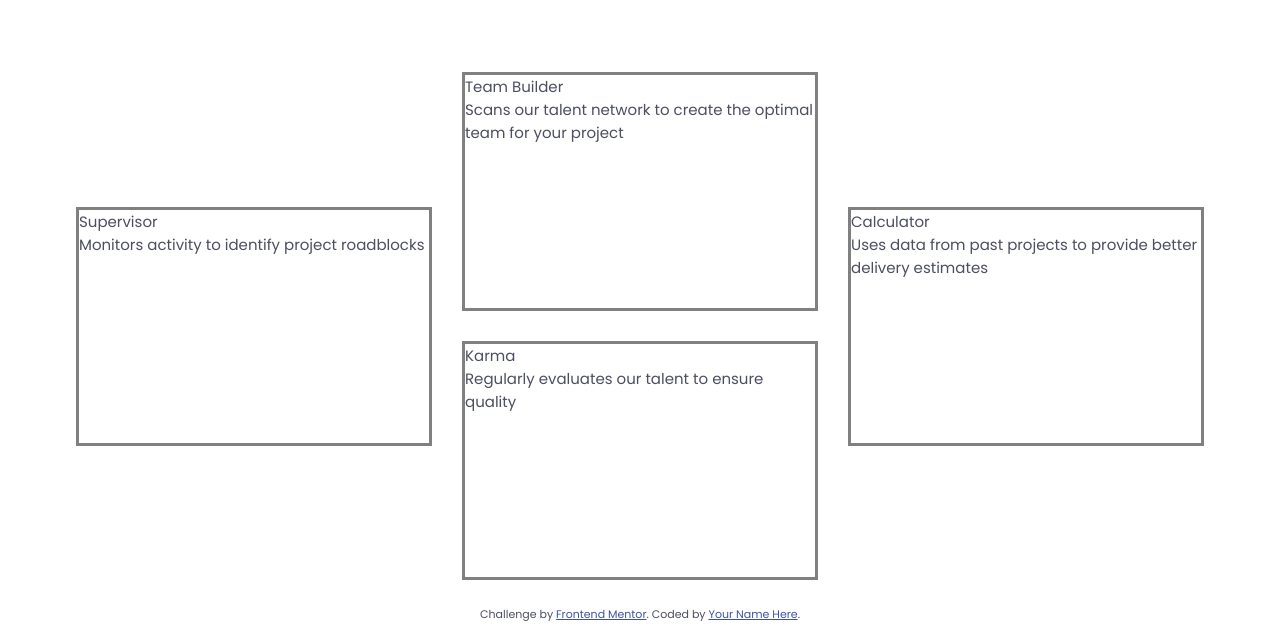
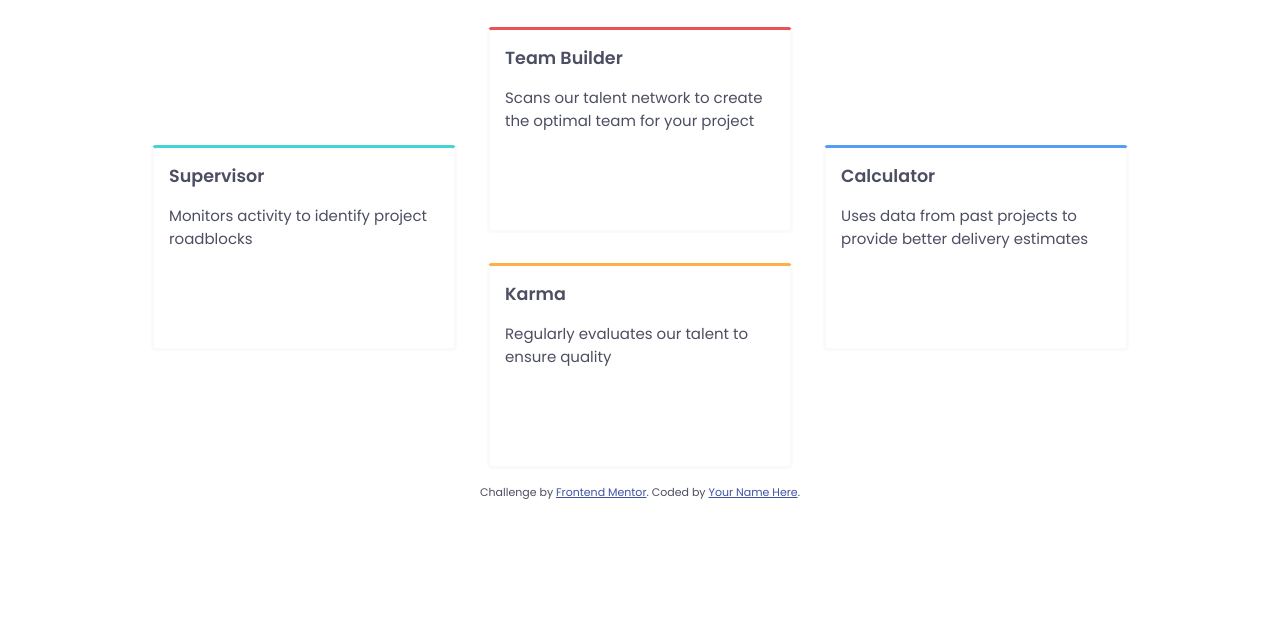
Before and after one commit to astrolitelinux/Four-Card-Feature, a plain HTML site: page index.html in a window 1280 px wide. Shown: the part 214-848 px from the top of the page. After the commit the page ends 800 px from the top, so only its background shows below. Drawn offline with Linux system fonts and the light colour scheme.

Commit message:
90% finished

```diff
--- a/index.html
+++ b/index.html
@@ -32,7 +32,6 @@
         .attribution a {
             color: hsl(228, 45%, 44%);
         }
-
     </style>
 </head>
 
@@ -47,25 +46,30 @@
     </div>
 
     <div class="container">
-      <div class="item super"> Supervisor <br>
-        Monitors activity to identify project roadblocks</div>
-      <div class="inner-col">
-        <div class="item teambuild"> Team Builder <br>
-          Scans our talent network to create the optimal team for your project
+        <div class="item" id="super">
+            <h3>Supervisor</h3>
+            <p>Monitors activity to identify project roadblocks</p>
         </div>
-        <div class="item karma"> Karma <br>
-          Regularly evaluates our talent to ensure quality</div>
+        <div class="inner-col ">
+            <div class="item" id="teambuild">
+                <h3>Team Builder</h3>
+                <p>Scans our talent network to create the optimal team for your project</p>
             </div>
-      <div class="item calc"> Calculator <br>
-        Uses data from past projects to provide better delivery estimates</div>
-
+            <div class="item" id="karma">
+                <h3>Karma</h3>
+                <p>Regularly evaluates our talent to ensure quality</p>
+            </div>
+        </div>
+        <div class="item" id="calc">
+            <h3>Calculator</h3>
+            <p>Uses data from past projects to provide better delivery estimates</p>
+        </div>
     </div>
 
 
     <footer>
-      <p class="attribution">
-        Challenge by <a href="https://www.frontendmentor.io?ref=challenge" target="_blank">Frontend Mentor</a>.
-        Coded by <a href="#">Your Name Here</a>.
+        <p class="attribution ">
+            Challenge by <a href="https://www.frontendmentor.io?ref=challenge " target="_blank ">Frontend Mentor</a>. Coded by <a href="# ">Your Name Here</a>.
         </p>
     </footer>
 </body>
--- a/styles.css
+++ b/styles.css
@@ -1,3 +1,9 @@
+* {
+    /* *using these to override browser CSS. Don't want to use * selector in this project */
+    margin: 0;
+    padding: 0;
+}
+
 body {
     font-family: 'Poppins', sans-serif;
     font-size: 15px;
@@ -6,15 +12,14 @@ body {
 }
 
 .heading {
-	margin: 60px auto;
+    margin: 45px auto;
     text-align: center;
 }
+
 .head {
     font-weight: 200;
-	/* *using these to override browser CSS. Don't want to use * selector in this project */
-	margin-top: 0;
-	margin-bottom: 0;
 }
+
 .subhead {
     font-weight: 600;
     margin-top: 0;
@@ -25,20 +30,44 @@ body {
     display: flex;
     justify-content: center;
     align-items: center;
-
-
 }
 
 .item {
-	width: 350px;
-	height: 233px;
-	border: 3px solid gray;
+    width: 300px;
+    height: 200px;
+    border: 3px solid hsl(0, 0%, 98%);
+    /* offset-x | offset-y | blur-radius | color */
+    /* box-shadow: ; */
+    border-radius: 5px;
     margin: 15px;
+}
 
+.item h3 {
+    padding: 15px;
+}
 
+.item p {
+    padding-left: 15px;
+    padding-bottom: 20px;
 }
 
 .inner-col {
     display: flex;
     flex-direction: column;
 }
+
+#super {
+    border-top: 3px solid hsl(180, 62%, 55%);
+}
+
+#teambuild {
+    border-top: 3px solid hsl(0, 78%, 62%);
+}
+
+#karma {
+    border-top: 3px solid hsl(34, 97%, 64%);
+}
+
+#calc {
+    border-top: 3px solid hsl(212, 86%, 64%);
+}
```
Lines whose indentation alone changed are shown as unchanged.
